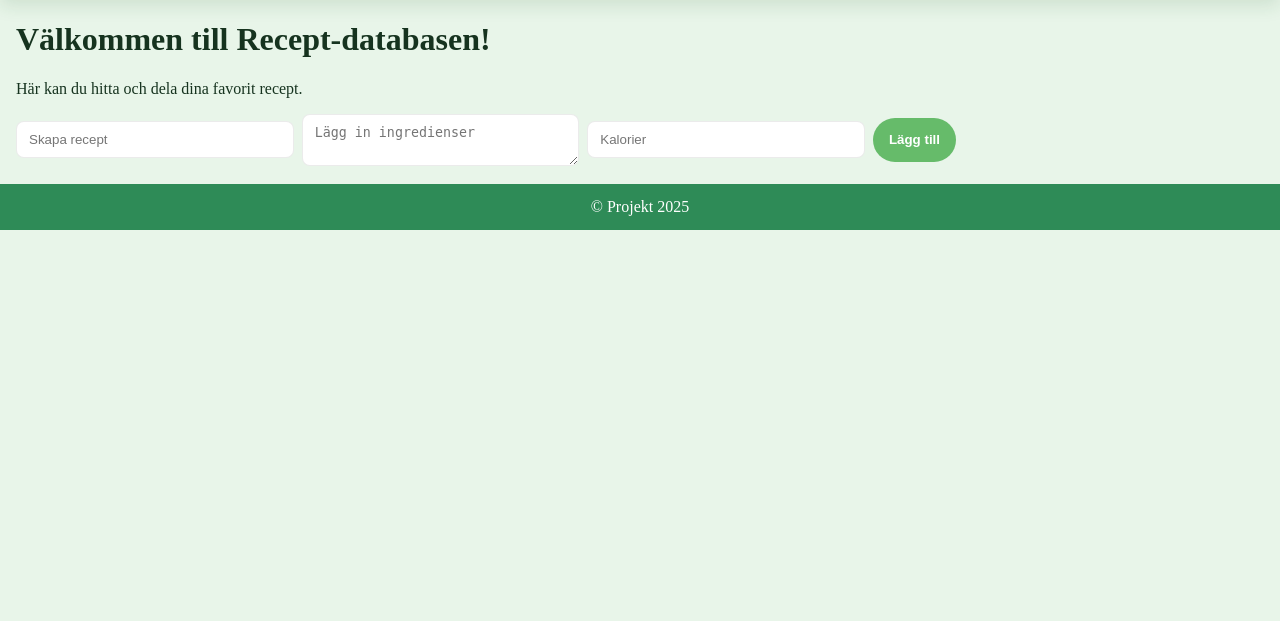
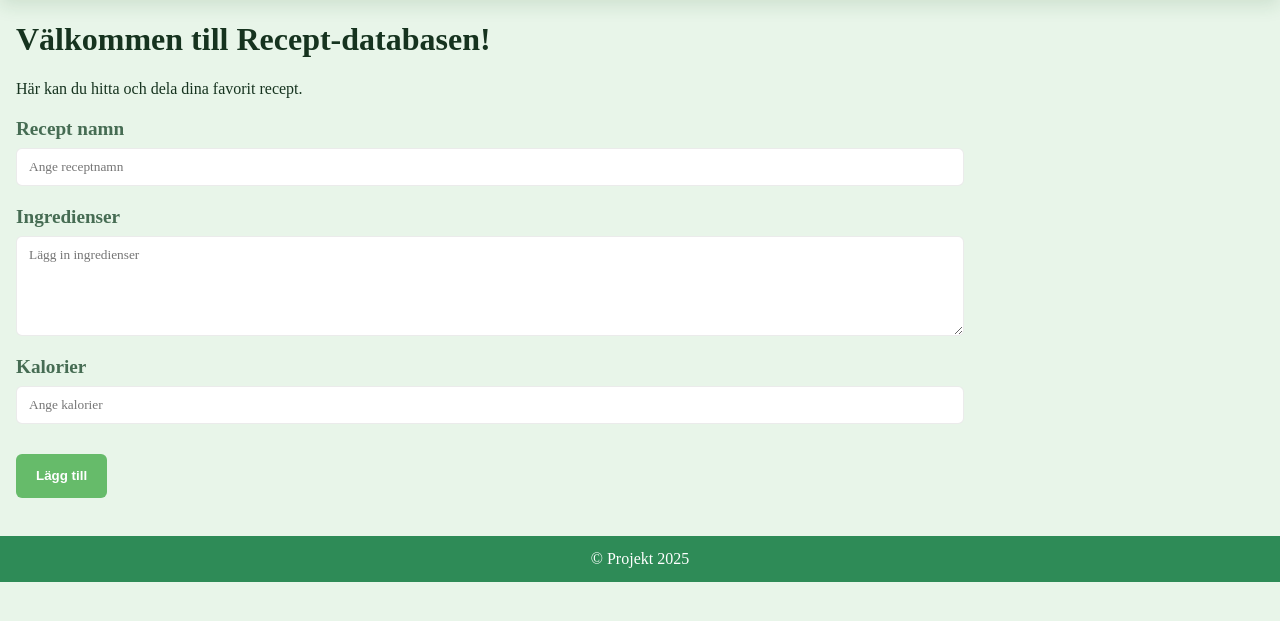
Before and after one commit to Jstrandberg2018/SkolaHT25, a Flask app: page /recipe in a window 1280 px wide. Shown: the part 47-668 px from the top of the page. Run offline with Flask 3, Linux system fonts and the light colour scheme; data comes from the database, SQL or seed files in the repository; both versions use the stored data as it was after the commit.

Commit message:
Hittat några fel och lagt till nya

```diff
--- a/app.py
+++ b/app.py
@@ -114,9 +114,14 @@ def index():
 @app.route('/login', methods=['GET', 'POST'])
 def login():
     if request.method == 'POST':
-        data = request.get_json()  # ← Nytt: hämta JSON som fetch() skickar
-        username = data.get('username', '').strip()
-        password = data.get('password', '')
+        # Stöd både JSON (fetch) och vanlig form-post
+        if request.is_json:
+            data = request.get_json()
+            username = data.get('username', '').strip()
+            password = data.get('password', '')
+        else:
+            username = request.form.get('username', '').strip()
+            password = request.form.get('password', '')
 
         if username and password:
             user = get_user_by_username(username)
@@ -125,10 +130,20 @@ def login():
                 session['user_id'] = user['id']
                 session['username'] = user['username']
                 session['is_admin'] = bool(user['admin'])
-                return jsonify({
-                    "success": True,
-                    "redirect": url_for("recipe")
-                })
+                # Om AJAX/JSON → svara med JSON, annars redirect
+                if request.is_json:
+                    return jsonify({
+                        "success": True,
+                        "redirect": url_for("recipe")
+                    })
+                return redirect(url_for('recipe'))
+
+        # Misslyckad inloggning: svara med JSON om begäran var JSON
+        if request.is_json:
+            return jsonify({"success": False, "message": "Fel användarnamn eller lösenord"}), 400
+
+        # För vanlig form-post, visa sidan igen (kan lägga till flash-meddelande)
+        flash('Fel användarnamn eller lösenord')
 
     return render_template('login.html', hide_nav=True)
 
@@ -232,10 +247,9 @@ def recipe():
             calories = None
         if title:
             create_recipe(title, ingredients=ingredients, calories=calories)
-        # efter skapande: gå till collection-sidan
-        return redirect(url_for('recipe_collection'))
     # GET: visa formuläret för att lägga till
-    return render_template('recipe.html')
+    recipes = get_all_recipes()
+    return render_template('recipe.html', recipes=recipes)
 
 @app.route('/recipe_collection/edit/<int:recipe_id>', methods=['GET', 'POST'])
 def edit_recipe(recipe_id):
--- a/instruktioner.txt
+++ b/instruktioner.txt
@@ -27,7 +27,7 @@ Fokus: Grundläggande funktionalitet och visuell design
 Implementera baslayout (HTML/CSS) ✅
 Skapa Flask-routes och templates ✅
 Börja med databas-tabeller ✅
-Första användartest av prototyp
+Första användartest av prototyp ✅
 Mål vecka 46: Fungerande grundstruktur, minst 2 sidor implementerade
 
 Vecka 47 (17-21 nov) - Andra fasen
--- a/static/script.js
+++ b/static/script.js
@@ -1,19 +1,22 @@
+/*
 // Vänta tills sidan laddat allt
 document.addEventListener("DOMContentLoaded", () => {
 
-    // Hämta formulär + input-fält
-    const form = document.querySelector("form");
-    const usernameInput = document.getElementById("username");
-    const passwordInput = document.getElementById("password");
+    // Hämta login-formulär specifikt (inte alla formulär)
+    const loginForm = document.querySelector("form[action*='login']");
+
+    if (loginForm) {
+        const usernameInput = loginForm.querySelector("#username");
+        const passwordInput = loginForm.querySelector("#password");
 
         // Skapa ett meddelandefält under formuläret
         const message = document.createElement("p");
         message.style.color = "red";
-    form.appendChild(message);
+        loginForm.appendChild(message);
 
         // Stoppa formuläret från att ladda om sidan
-    form.addEventListener("submit", async (event) => {
-        event.preventDefault(); // ← Viktigt!
+        loginForm.addEventListener("submit", async (event) => {
+            event.preventDefault(); // ← Viktigt för login!
 
             // Läs värdena
             const username = usernameInput.value.trim();
@@ -67,4 +70,5 @@ document.addEventListener("DOMContentLoaded", () => {
                 message.textContent = "Ett fel uppstod. Försök igen.";
             }
         });
-});
+    }
+}); */
--- a/static/style.css
+++ b/static/style.css
@@ -192,10 +192,62 @@ a {
     align-items: center;
 }
 
+/* Receptformulär — vertikal layout med grupper */
+.form-recipe {
+    display: flex;
+    flex-direction: column;
+    gap: 20px;
+    margin: 20px 0;
+}
+
+.form-recipe .form-group {
+    display: flex;
+    flex-direction: column;
+    gap: 8px;
+}
+
+.form-recipe .form-group h2 {
+    margin: 0;
+    font-size: 1.2rem;
+    color: var(--muted);
+    font-weight: 600;
+}
+
+.form-recipe .input,
+.form-recipe input,
+.form-recipe textarea {
+    width: 100%;
+    box-sizing: border-box;
+    padding: 10px 12px;
+    border-radius: 6px;
+    border: 1px solid rgba(0,0,0,0.08);
+    background: #fff;
+    color: var(--text-color);
+    font-family: var(--font-family);
+}
+
+.form-recipe textarea {
+    resize: vertical;
+    min-height: 100px;
+}
+
+.form-recipe .btn-add {
+    align-self: flex-start;
+    border-radius: 6px;
+    padding: 10px 20px;
+    margin-top: 10px;
+}
+
 /* Forms */
-form { margin: 0; }
+form {
+    margin: 0;
+}
 
-.form-inline { display: flex; gap: 8px; align-items: center; }
+.form-inline {
+    display: flex;
+    gap: 8px;
+    align-items: center;
+ }
 
 .input, input[type="text"], input[type="password"], textarea {
     padding: 10px 12px;
@@ -261,7 +313,9 @@ footer {
     border-radius: 8px;
     box-shadow: 0 4px 10px rgba(0,0,0,0.04);
 }
-.admin-list .user-card + .user-card { margin-top: 10px; }
+.admin-list .user-card + .user-card {
+    margin-top: 10px;
+}
 
 /* admin: gör action-knappar lika stilade som övriga .btn */
 .admin-actions a.btn, .admin-actions button.btn {
--- a/templates/login.html
+++ b/templates/login.html
@@ -5,7 +5,7 @@
 {% block content %}
 <div class="card card-wide">
   <h2>Logga in</h2>
-  <form method="POST" class="form-inline" style="flex-direction:column;gap:12px;">
+  <form method="POST" action="/login" class="form-inline" style="flex-direction:column;gap:12px;">
     <input id="username" class="input" type="text" name="username" placeholder="Användarnamn" required aria-required="true">
     <input id="password" class="input" type="password" name="password" placeholder="Lösenord" required aria-required="true">
     <div style="display:flex;gap:8px;align-items:center;">
--- a/templates/recipe.html
+++ b/templates/recipe.html
@@ -6,11 +6,26 @@
     <h1>Välkommen till Recept-databasen!</h1>
     <p>Här kan du hitta och dela dina favorit recept.</p>
 
-    <!-- För att knappen blir rund och lika stor: lägg till class="form-add" och btn-add -->
-    <form method="POST" action="{{ url_for('recipe') }}" aria-label="Lägg till recept" class="form-add">
-        <input id="recipe" class="input" type="text" name="recipe" placeholder="Skapa recept" required aria-required="true">
+    <form method="POST" action="{{ url_for('recipe_collection') }}" aria-label="Lägg till recept" class="form-recipe">
+        <div class="form-group">
+            <h2>Recept namn</h2>
+            <input id="recipe" class="input" type="text" name="recipe" placeholder="Ange receptnamn" required aria-required="true">
+        </div>
+        <div class="form-group">
+            <h2>Ingredienser</h2>
+            <textarea name="ingredients" id="ingredients" class="input" placeholder="Lägg in ingredienser"></textarea>
+        </div>
+        <div class="form-group">
+            <h2>Kalorier</h2>
+            <input name="calories" type="text" id="calories" class="input" placeholder="Ange kalorier">
+        </div>
+        <button type="submit" class="btn btn-add">Lägg till</button>
+    </form>
+
+{% endblock %}
+
+<!--
+<input id="recipe" class="input" type="text" name="recipe" placeholder="Skapa recept" required aria-required="true">
         <textarea name="ingredients" id="ingredients" class="input" placeholder="Lägg in ingredienser"></textarea>
         <input name="calories" type="text" id="calories" class="input" placeholder="Kalorier">
-        <button type="submit" class="btn btn-add">Lägg till</button>
-    </form>
-{% endblock %}
+-->
```
Also changed, not shown: test.html (added, +26 -0 lines), app.db. Lines whose indentation alone changed are shown as unchanged.
